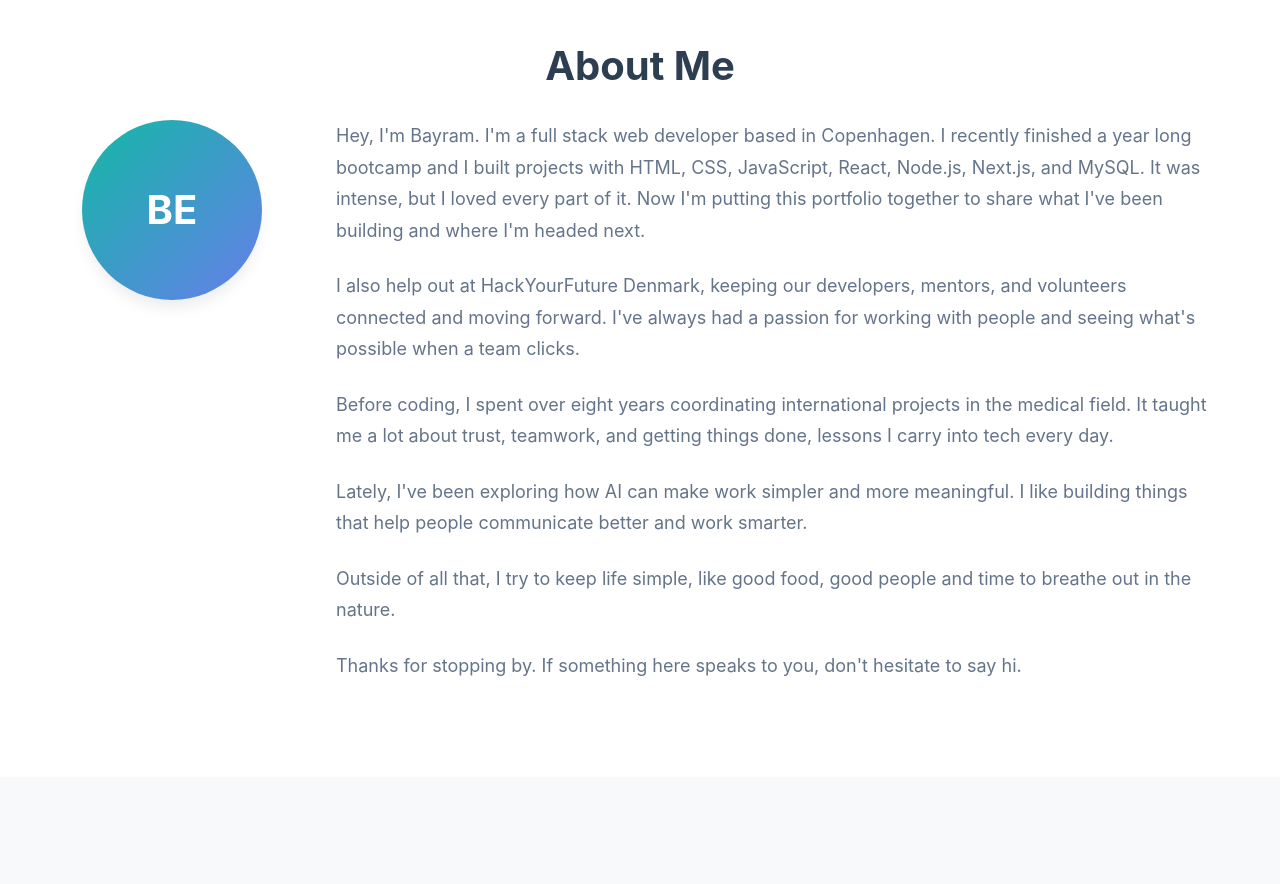
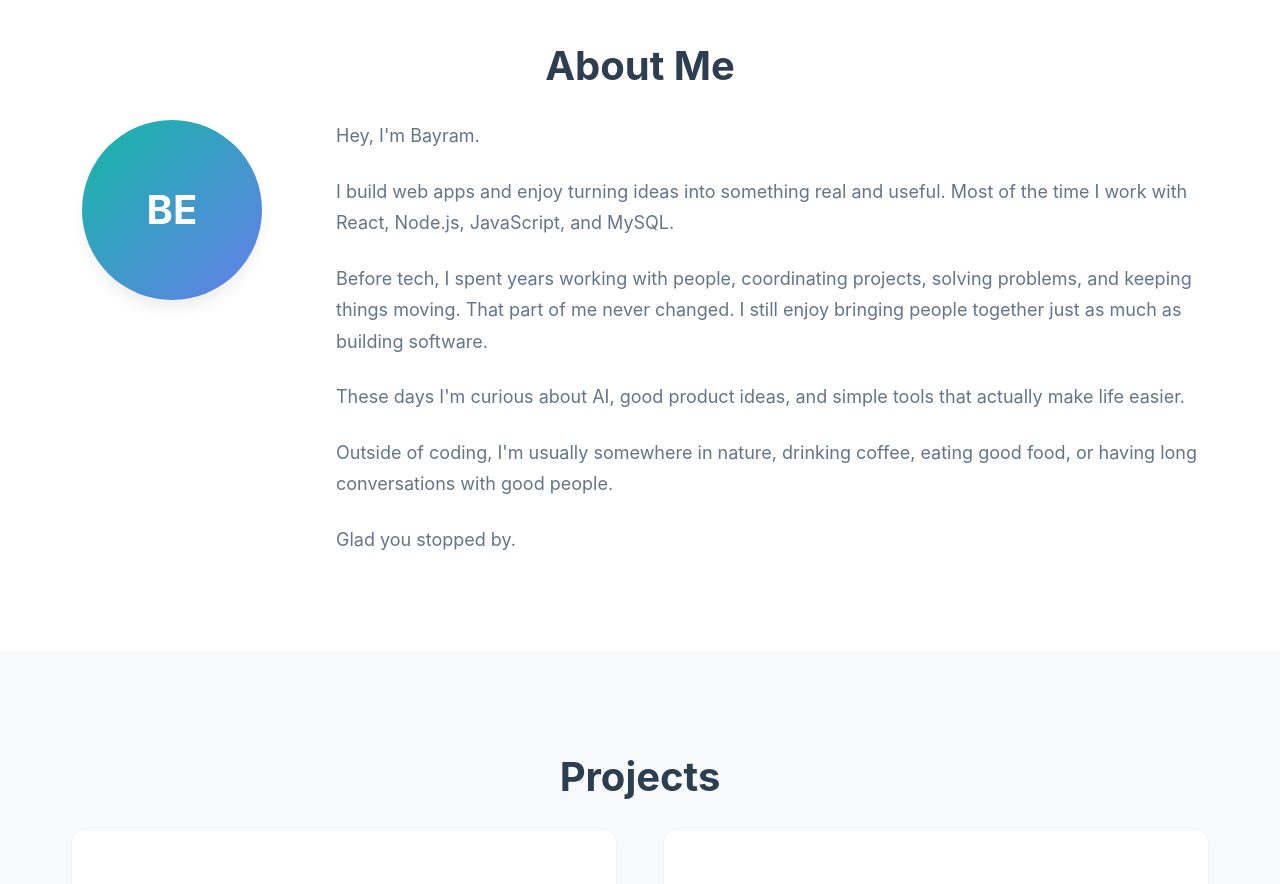
Before and after one commit to Bayram89/Portfolio, a React (Vite) app: page / in a window 1280 px wide. Shown: the part 860-1744 px from the top of the page. Built offline with nearby package versions, Linux system fonts and the light colour scheme.

Commit message:
refresh intro

```diff
--- a/src/components/about/about.jsx
+++ b/src/components/about/about.jsx
@@ -11,22 +11,22 @@ function About() {
           </div>
           <div className="about-text">
             <p>
-              Hey, I'm Bayram. I'm a full stack web developer based in Copenhagen. I recently finished a year long bootcamp and I built projects with HTML, CSS, JavaScript, React, Node.js, Next.js, and MySQL. It was intense, but I loved every part of it. Now I'm putting this portfolio together to share what I've been building and where I'm headed next.
+              Hey, I&apos;m Bayram.
             </p>
             <p>
-              I also help out at HackYourFuture Denmark, keeping our developers, mentors, and volunteers connected and moving forward. I've always had a passion for working with people and seeing what's possible when a team clicks.
+              I build web apps and enjoy turning ideas into something real and useful. Most of the time I work with React, Node.js, JavaScript, and MySQL.
             </p>
             <p>
-              Before coding, I spent over eight years coordinating international projects in the medical field. It taught me a lot about trust, teamwork, and getting things done, lessons I carry into tech every day.
+              Before tech, I spent years working with people, coordinating projects, solving problems, and keeping things moving. That part of me never changed. I still enjoy bringing people together just as much as building software.
             </p>
             <p>
-              Lately, I've been exploring how AI can make work simpler and more meaningful. I like building things that help people communicate better and work smarter.
+              These days I&apos;m curious about AI, good product ideas, and simple tools that actually make life easier.
             </p>
             <p>
-              Outside of all that, I try to keep life simple, like good food, good people and time to breathe out in the nature.
+              Outside of coding, I&apos;m usually somewhere in nature, drinking coffee, eating good food, or having long conversations with good people.
             </p>
             <p>
-              Thanks for stopping by. If something here speaks to you, don't hesitate to say hi.
+              Glad you stopped by.
             </p>
           </div>
         </div>
```
